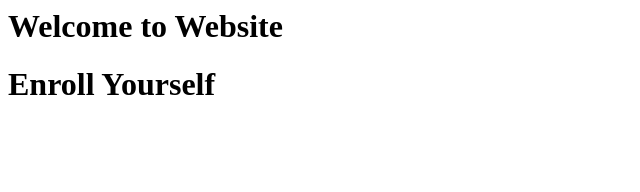
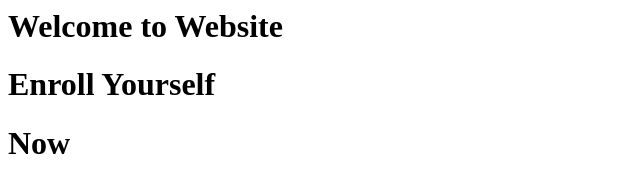
Before and after one commit to jwick6693/explore, a plain HTML site: page index.html in a window 1280 px wide. Shown: the whole page, without its empty margins (0-640 px from the left). Drawn offline with Linux system fonts and the light colour scheme.

Commit message:
updated website

```diff
--- a/index.html
+++ b/index.html
@@ -3,5 +3,6 @@
 <body>
 <h1>Welcome to Website</h1>
 <h1>Enroll Yourself</h1>
+<h1>Now</h1>
 </body>
 </html>
```
